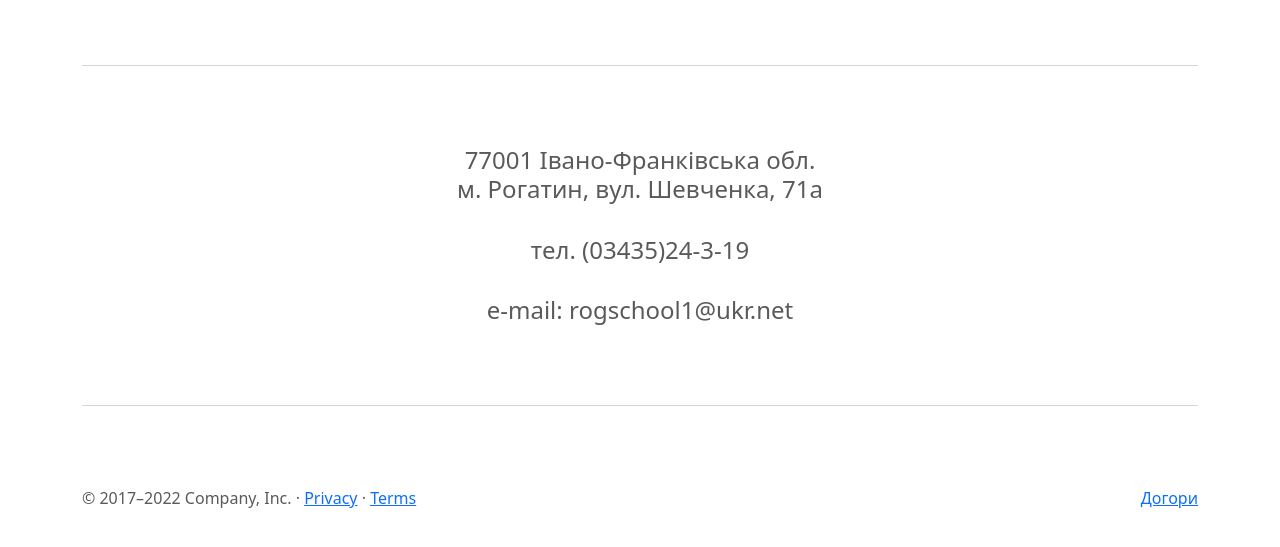
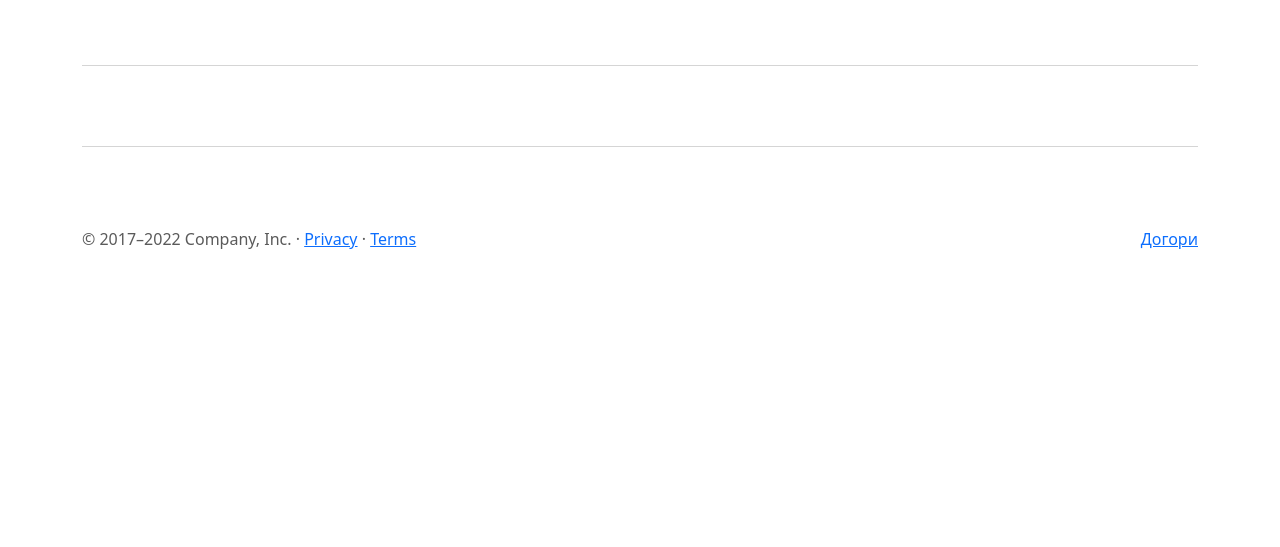
Before and after one commit to Mykhailo-Tr/Site, a plain HTML site: page contact/contact.html in a window 1280 px wide. Shown: the part 63-610 px from the top of the page. Drawn offline with Linux system fonts and the light colour scheme.

Commit message:
test commit

```diff
--- a/contact/contact.html
+++ b/contact/contact.html
@@ -152,24 +152,6 @@
     <hr class="featurette-divider">
 
 
-        <center>
-            <div class="content">
-                <div class="contact address text-center h4">
-                    77001
-                    Івано-Франківська обл. <br>
-                    м. Рогатин,
-                    вул. Шевченка, 71а
-                </div>
-                <br>
-                <div class="contact phone text-center h4">
-                    тел. (03435)24-3-19
-                </div>
-                <br>
-                <div class="contact email text-center h4">
-                    e-mail: rogschool1@ukr.net
-                </div>
-            </div>
-        </center>
 
 
     <hr class="featurette-divider">
```
